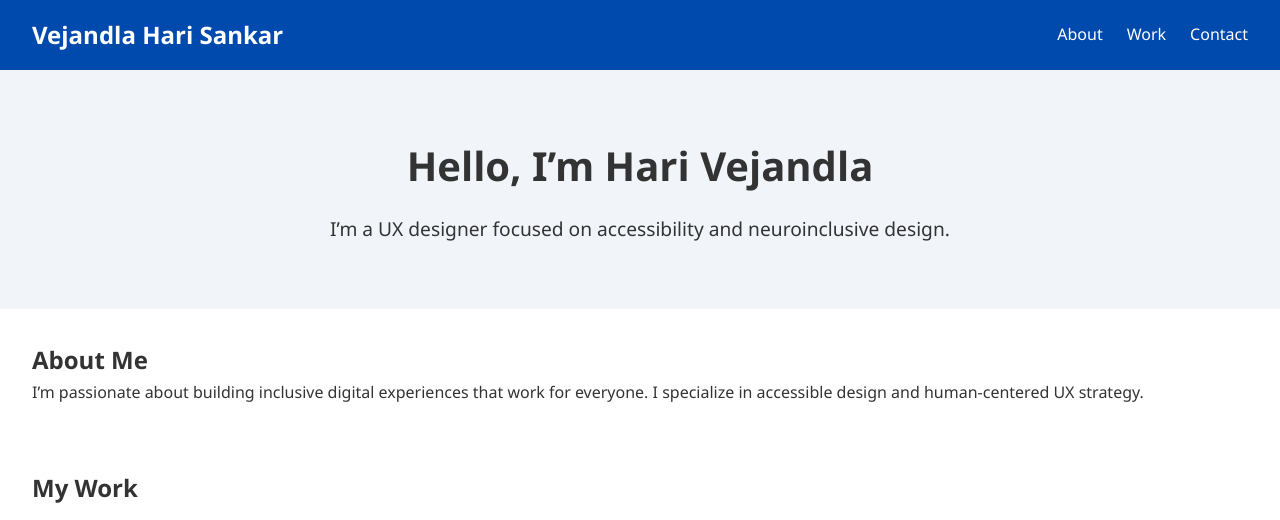
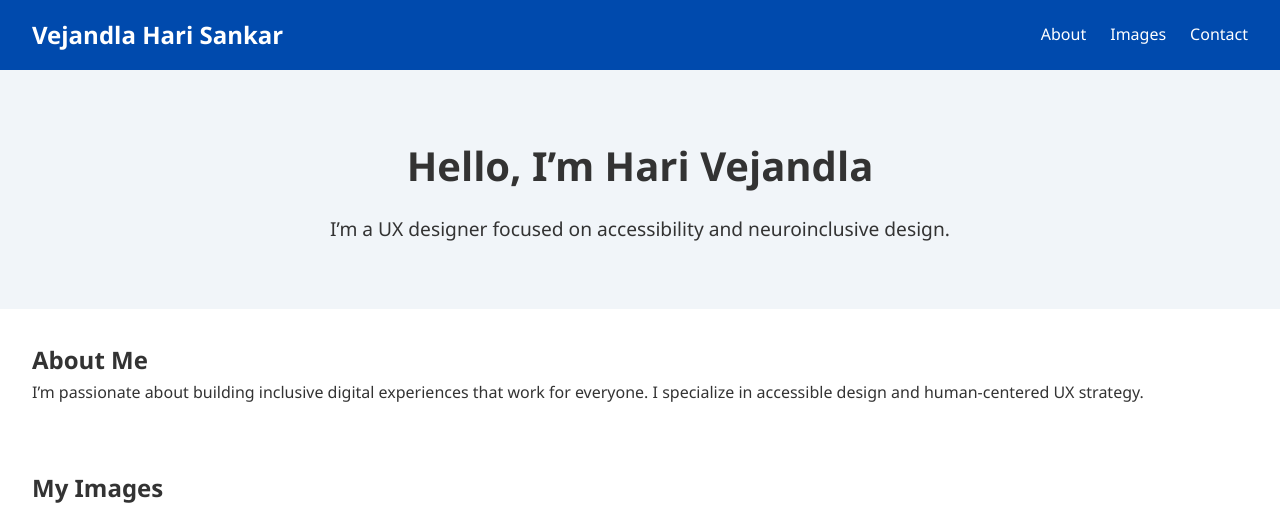
Before and after one commit to Harivejandla/harivejandla.github.io-vejandla, a plain HTML site: page index.html in a window 1280 px wide. Shown: the top 520 px of the page. Drawn offline with Linux system fonts and the light colour scheme; grey boxes are pictures that could not be loaded.

Commit message:
index.html

```diff
--- a/index.html
+++ b/index.html
@@ -13,7 +13,7 @@
     <nav>
       <ul class="nav-links">
         <li><a href="#about">About</a></li>
-        <li><a href="#work">Work</a></li>
+        <li><a href="#work">Images</a></li>
         <li><a href="#contact">Contact</a></li>
       </ul>
     </nav>
@@ -31,7 +31,7 @@
     </section>
 
     <section id="work">
-      <h2>My Work</h2>
+      <h2>My Images</h2>
 
       <div id="gallery">
         <div class="gallery">
```
